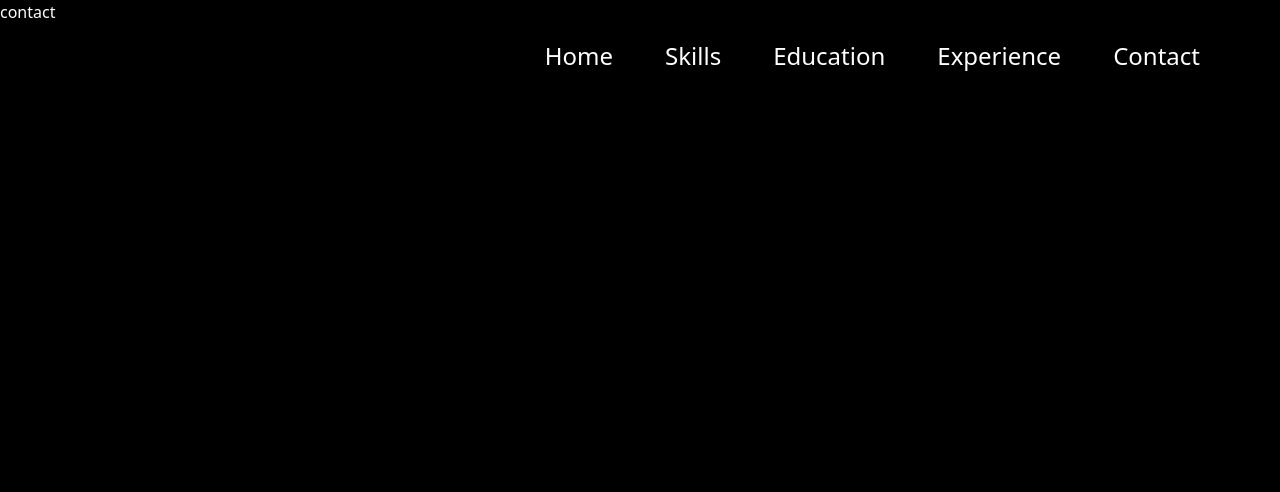
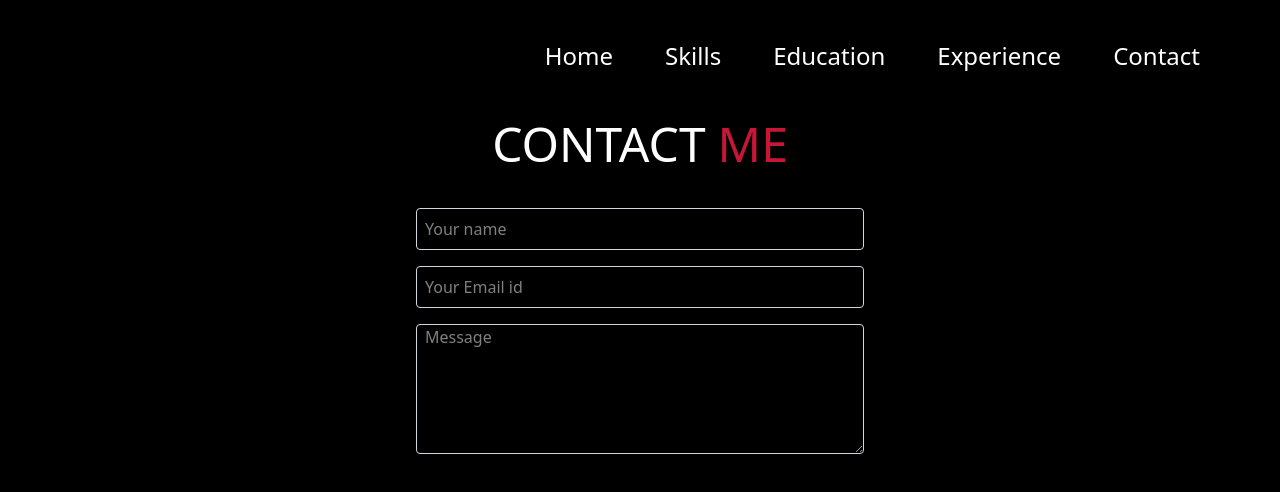
Before and after one commit to anujtaywade/Portfolio, a React (Vite) app: page /Contact in a window 1280 px wide. Shown: the top 492 px of the page. Built offline with nearby package versions, Linux system fonts and the light colour scheme.

Commit message:
contact page

```diff
--- a/package.json
+++ b/package.json
@@ -11,6 +11,7 @@
   },
   "dependencies": {
     "@tailwindcss/vite": "^4.1.3",
+    "emailjs-com": "^3.2.0",
     "lucide-react": "^0.488.0",
     "react": "^19.0.0",
     "react-dom": "^19.0.0",
--- a/src/App.jsx
+++ b/src/App.jsx
@@ -6,6 +6,7 @@ import Home from './pages/home';
 import Experience from "./pages/Experience";
 import Education from './pages/Education';
 import Contact from './pages/Contact';
+
 function App() {
 
 
@@ -14,6 +15,7 @@ function App() {
 <div className='min-h-screen bg-black text-white'>
 <BrowserRouter>
         <Navbar />
+
         <Routes>
           <Route path="/" element={<Home />} />
           <Route path="/skills" element={<Skills />} />
@@ -27,6 +29,6 @@ function App() {
 </div>
  )
 }
-import { Import } from 'lucide-react';
+
 
 export default App
--- a/src/pages/Contact.jsx
+++ b/src/pages/Contact.jsx
@@ -1,11 +1,67 @@
-import React from 'react';
 
-const Contact = () => {
+import React, { useState } from 'react';
+const Contact= () => {
+    const [formData, setformData] = useState({
+        name:"",
+        email:"",
+        message:""
+    });
+
+    let handlechange=(e)=>{
+        setformData({...formData,[e.target.name]:e.target.value})
+    }
+
+    let sendEmail= (e)=>{
+        e.preventDefault()
+
+
+    emailjs.send(
+        'service_k08aykw',
+        'template_mfscriw',
+        formData,
+        '2-B9fwXCzo2imxDOH'
+    )
+        .then((result)=>{
+            alert("Message was sent")
+            setformData({name:'',email:'',message:''})
+        })
+        .catch((error)=>{
+            alert("failed to send message")
+        })
+}
+
+
+
     return (
         <div>
-            <h1>
-            contact
+            <h1 className=' flex justify-center pt-30 text-5xl '>
+            CONTACT<span className='text-[#C81636] pl-3'> ME</span>
             </h1>
+
+          <form className='max-w-md mx-auto mt-10 space-y-4 '>
+           <input type="text"
+           name='name'
+           placeholder='Your name'
+           value={formData.name}
+           onChange={handlechange}
+           className='w-full border border-gray-300 p-2 rounded ' />
+
+           <input type="email"
+           name='email'
+           placeholder='Your Email id'
+           value={formData.email}
+           onChange={handlechange}
+           className='w-full border border-gray-300 p-2 rounded' />
+
+           <textarea name="message"
+           placeholder='Message '
+           value={formData.message}
+           onChange={handlechange}
+           className='w-full border border-gray-300 pb-20 pl-2 rounded'>
+
+           </textarea>
+          </form>
+
         </div>
     );
 }
--- a/src/pages/Education.jsx
+++ b/src/pages/Education.jsx
@@ -13,7 +13,7 @@ const Education = () => {
             title: ' Higher Secondary Education',
             institute: 'Alphonsa Sr. Sec ',
             break:'School',
-            year: '2019-2020',
+            year: '2020-2022',
             icon: <School size={70} className="text-white" />,
         },
         {
```
Also changed, not shown: 1 other file (tests, documents, lock files or other folders).
